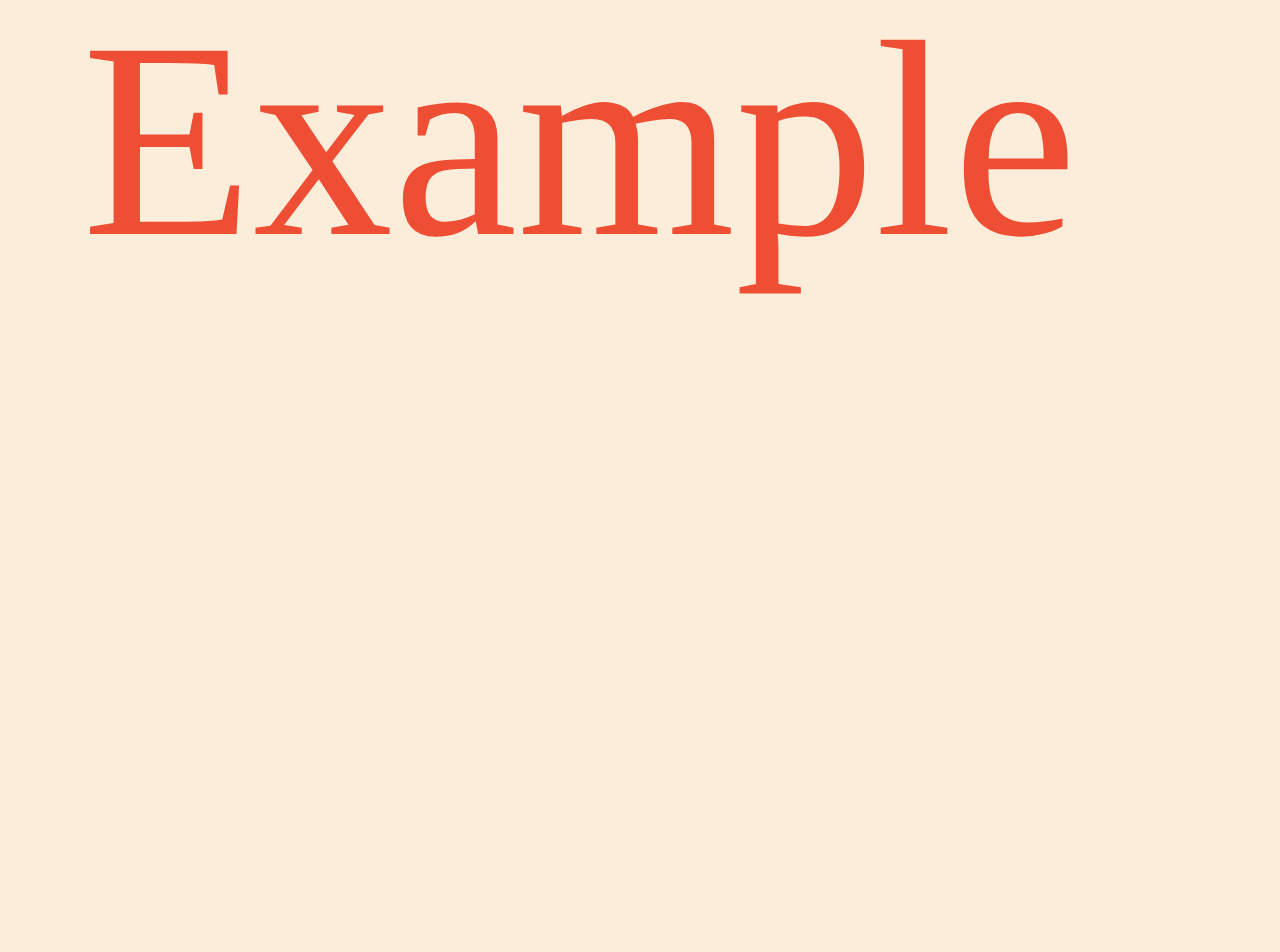
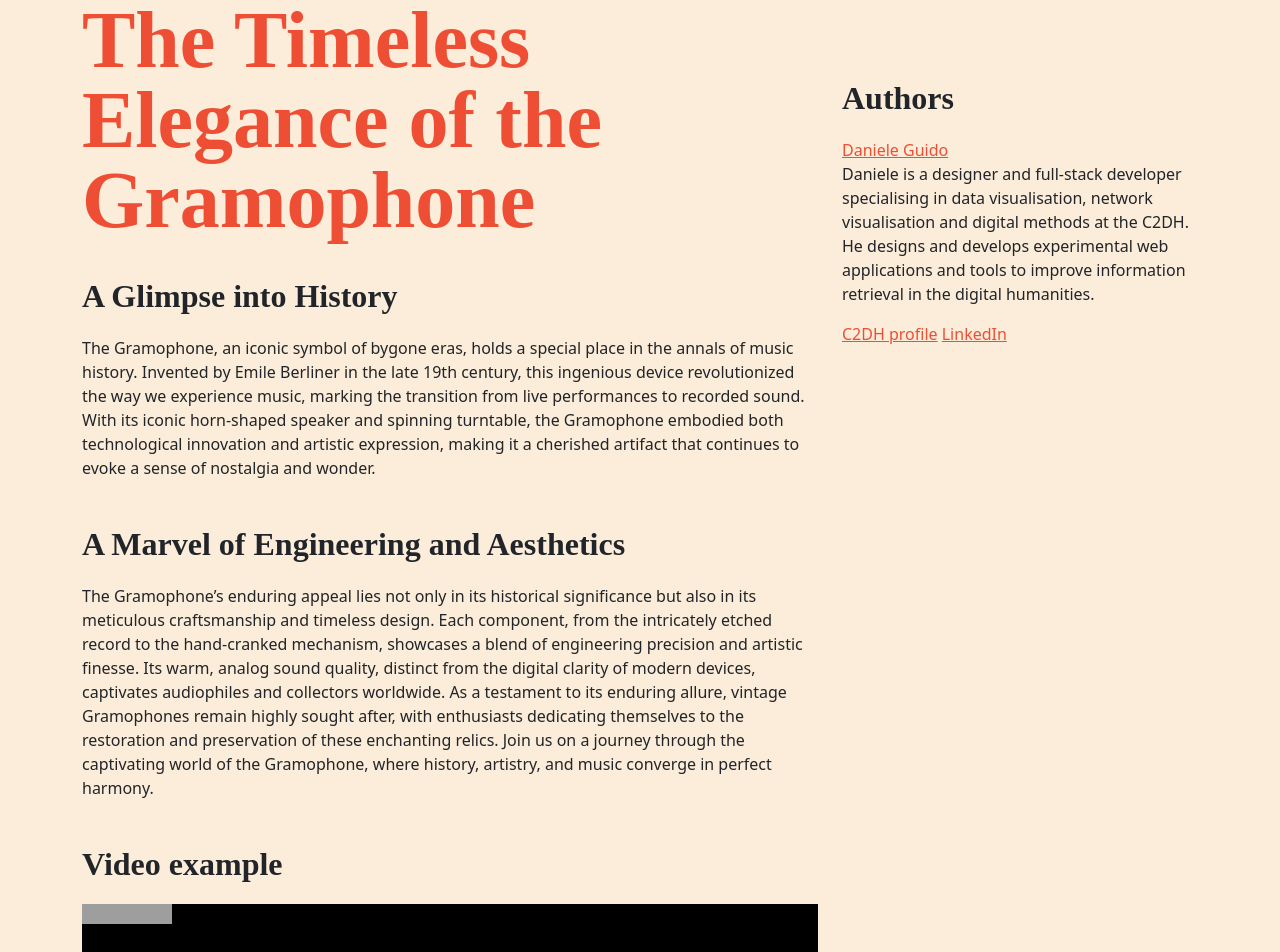
Before and after one commit to C2DH/maison-du-son, a Jekyll site: the page built from _objects/example.md, in a window 1280 px wide and 1400 px high. Shown: the top 952 px of the window. Built offline with Jekyll 4.4.1, drawn with Linux system fonts in a browser that asks for light colours; some web fonts are replaced; grey boxes are pictures that could not be loaded.

Commit message:
add metadata aside

```diff
--- /dev/null
+++ b/_includes/author.html
@@ -0,0 +1,3 @@
+{% assign author_data = site.people | where: "slug", author | first %}
+<a href="{{ author_data.url }}" target="_blank">{{ author_data.title }}</a>
+<blockquote>{{ author_data.content | markdownify}}</blockquote>
--- a/_layouts/default.html
+++ b/_layouts/default.html
@@ -2,7 +2,7 @@
 <html lang="{{ page.lang }}">
   <head>
     <meta charset="utf-8" />
-    <title>{{ page.title }}</title>
+    <title>{{ page.title }} {{ site.title}}</title>
     <meta name="description" content="{{ page.description }}" />
     <link
       href="https://api.fontshare.com/css?f[]=melodrama&display=swap"
@@ -21,19 +21,41 @@
       body {
         --bs-body-bg: #fcedda;
       }
-      h1 {
+      h1,
+      h2,
+      h3 {
         font-family: 'Melodrama', serif;
         /* this is a variable font */
-        font-weight: 375;
+        font-weight: 700;
 
-        font-variation-settings: 'wght' 375;
+        font-variation-settings: 'wght' 700;
 
-        font-size: 20vh;
+        font-size: 5rem;
         color: #ee4e34;
         line-height: 1em;
       }
       body.home h1 {
         max-width: 400px;
+      }
+
+      h2,
+      h3 {
+        color: inherit;
+        font-weight: 575;
+
+        font-variation-settings: 'wght' 5375;
+        font-size: 2rem;
+        line-height: 1em;
+        padding-bottom: 1rem;
+        padding-top: 2rem;
+      }
+
+      p {
+        line-height: 1.5em;
+      }
+      ul {
+        list-style: none;
+        padding: 0;
       }
     </style>
   </head>
--- a/_layouts/object.html
+++ b/_layouts/object.html
@@ -4,9 +4,34 @@ layout: default
 
 <div class="container">
   <div class="row">
-    <div class="col">
+    <div class="col-lg-8">
       <h1>{{ page.title }}</h1>
+      <section>{{ page.content }}</section>
+    </div>
+    <div class="col-lg-4">
+      <aside style="position: sticky; top: 50px">
+        {% if page.authors %}
+        <section>
+          <h3>Authors</h3>
+          <ul>
+            <li>
+              {% for author in page.authors %} {% include author.html %} {%
+              endfor %}
+            </li>
+          </ul>
+        </section>
+        {% endif %} {% if page.editors %}
+        <section>
+          <h3>Editors</h3>
+          <ul>
+            <li>
+              {% for editor in page.editors %} {% include author.html %} {%
+              endfor %}
+            </li>
+          </ul>
+        </section>
+        {% endif %}
+      </aside>
     </div>
   </div>
-  <div>{{ page.content }}</div>
 </div>
--- a/_objects/example.md
+++ b/_objects/example.md
@@ -1,5 +1,17 @@
 ---
-title: Example
+title: The Timeless Elegance of the Gramophone
 authors:
   - daniele-guido
 ---
+
+## A Glimpse into History
+
+The Gramophone, an iconic symbol of bygone eras, holds a special place in the annals of music history. Invented by Emile Berliner in the late 19th century, this ingenious device revolutionized the way we experience music, marking the transition from live performances to recorded sound. With its iconic horn-shaped speaker and spinning turntable, the Gramophone embodied both technological innovation and artistic expression, making it a cherished artifact that continues to evoke a sense of nostalgia and wonder.
+
+## A Marvel of Engineering and Aesthetics
+
+The Gramophone's enduring appeal lies not only in its historical significance but also in its meticulous craftsmanship and timeless design. Each component, from the intricately etched record to the hand-cranked mechanism, showcases a blend of engineering precision and artistic finesse. Its warm, analog sound quality, distinct from the digital clarity of modern devices, captivates audiophiles and collectors worldwide. As a testament to its enduring allure, vintage Gramophones remain highly sought after, with enthusiasts dedicating themselves to the restoration and preservation of these enchanting relics. Join us on a journey through the captivating world of the Gramophone, where history, artistry, and music converge in perfect harmony.
+
+## Video example
+
+<div style="padding:88.31% 0 0 0;position:relative;background:black"><iframe src="https://player.vimeo.com/video/853299729?h=88d15b5832&amp;badge=0&amp;autopause=0&amp;player_id=0&amp;app_id=58479" frameborder="0" allow="autoplay; fullscreen; picture-in-picture" style="position:absolute;top:0;left:0;width:100%;height:100%;" title="DigitalLandscape - test - Aug 10 2023"></iframe></div><script src="https://player.vimeo.com/api/player.js"></script>
```
